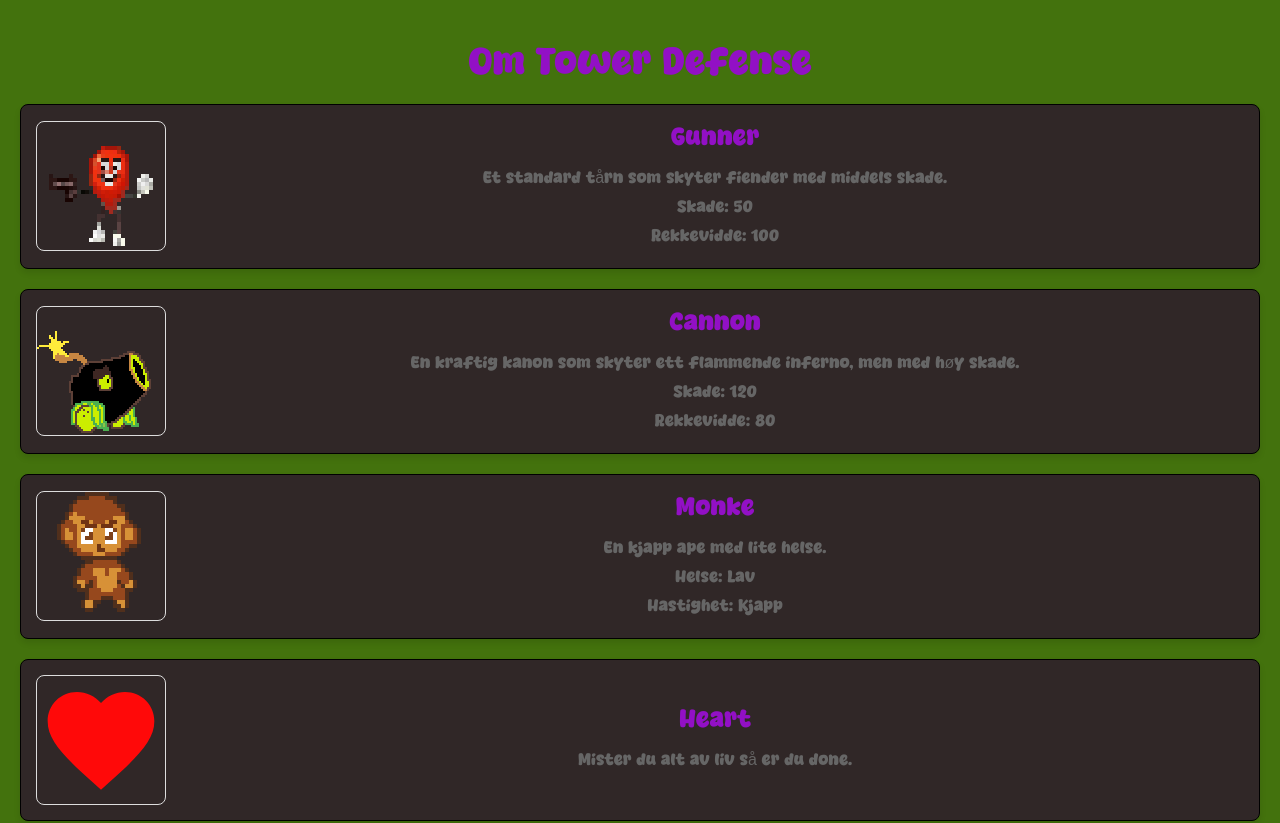
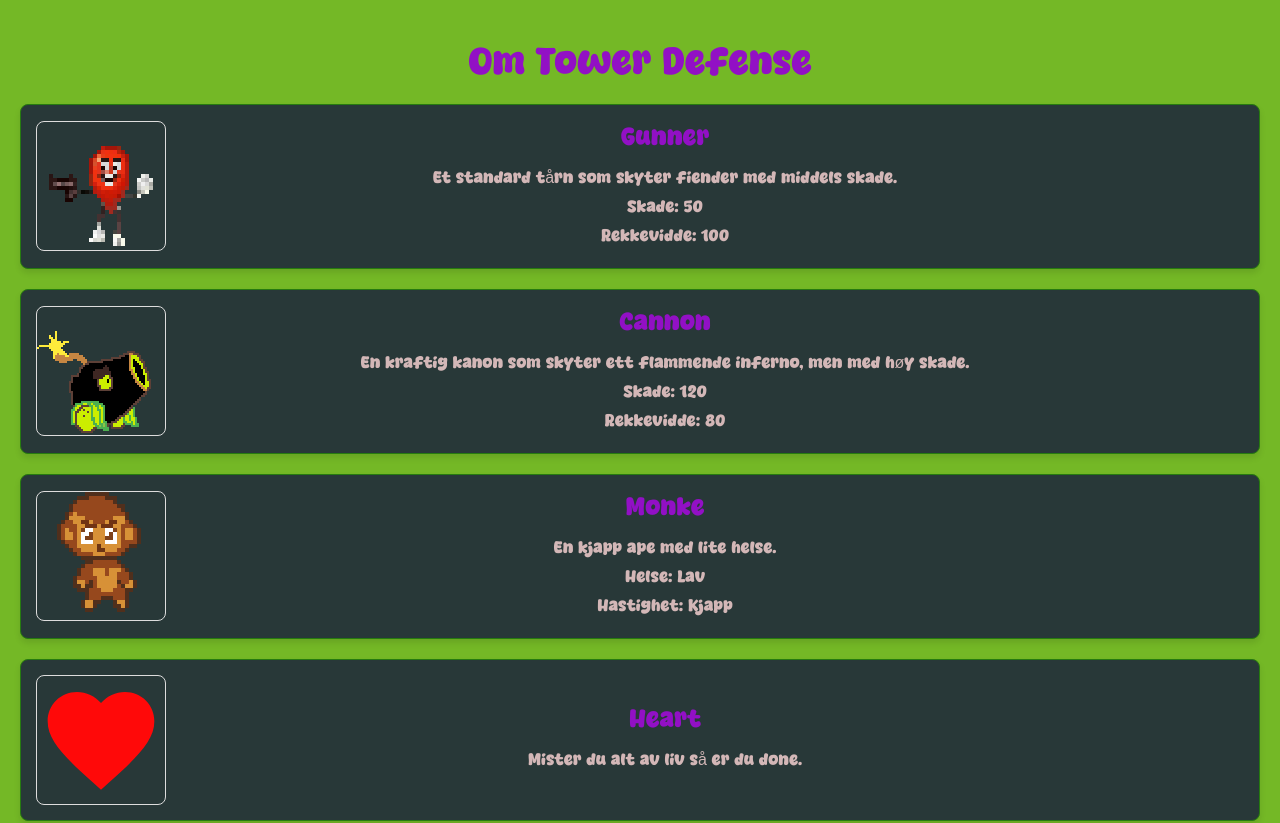
Before and after one commit to Suriya-Kodehode/Nettleserspill, a React (Vite) app: page /info in a window 1280 px wide. Shown: the top 823 px of the page. Built offline with nearby package versions, Linux system fonts and the light colour scheme.

Commit message:
Mer endringer
More graphical changes

```diff
--- a/src/CSSModules/info.module.css
+++ b/src/CSSModules/info.module.css
@@ -10,7 +10,7 @@
 .container {
     padding: 20px;
     font-family: 'YangBagus', sans-serif; /* Standard font for resten av siden */
-    background-color: #43720d; /* Lys bakgrunnsfarge */
+    background-color: #74b826; /* Lys bakgrunnsfarge */
 }
 
 /* Tittel-stil */
@@ -35,10 +35,10 @@ h1 {
     display: flex;
     align-items: center;
     gap: 20px;
-    border: 1px solid #000000;
+    border: 1px solid #267a10;
     padding: 15px;
     border-radius: 8px;
-    background-color: #302727; /* Hvit bakgrunn for hvert element */
+    background-color: #283838; /* Hvit bakgrunn for hvert element */
     box-shadow: 0 4px 6px rgba(0, 0, 0, 0.1); /* Lett skygge */
 }
 
@@ -64,15 +64,15 @@ h1 {
     font-family: 'YangBagus', sans-serif; /* Bruker Yabangus-fonten */
     font-size: 24px;
     color: #9210c5;
-
+    margin-right: 100px;
 }
 
 /* Beskrivelse og detaljer */
 .info p {
     margin: 5px 0;
     font-size: 16px;
-    color: #666;
-
+    color: #d3b7b7;
+    margin-right: 100px;
 }
 
 /* Tilbake-lenke */
@@ -89,4 +89,5 @@ h1 {
 .backLink:hover {
     text-decoration: underline;
     color: #9210c5;
+    position: center;
 }
```
Also changed, not shown: public/images/Cannon.gif, public/images/CannonBall.gif (added).
